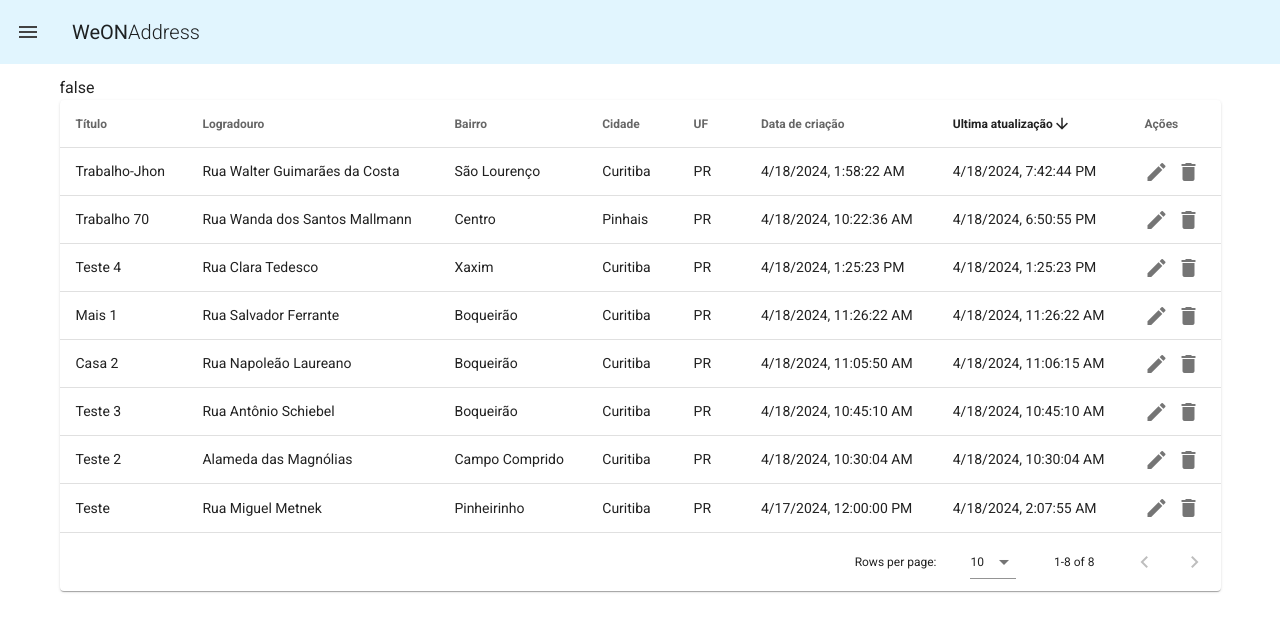
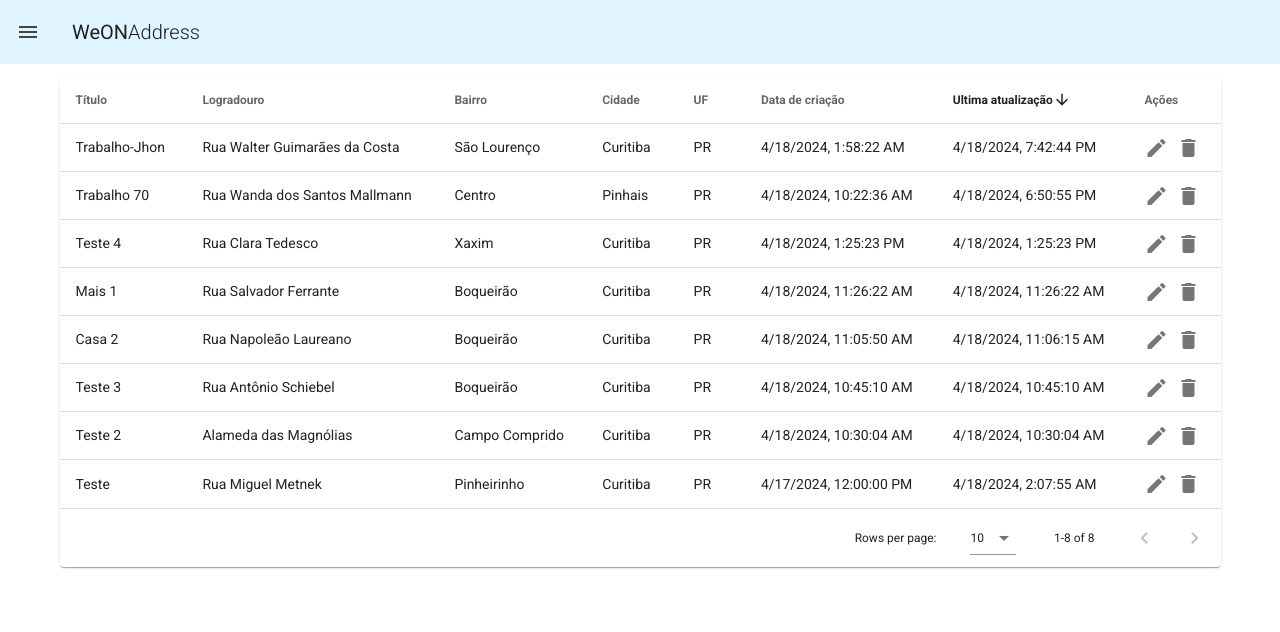
Before and after one commit to jhomc/weon-address, a Vue app: page /register in a window 1280 px wide. Shown: the top 632 px of the page. Built offline with nearby package versions, Linux system fonts and the light colour scheme; data requests are answered from the project's data file.

Commit message:
remove log

```diff
--- a/src/components/DataTable.vue
+++ b/src/components/DataTable.vue
@@ -1,6 +1,5 @@
 <template>
   <div>
-    {{ addressTableLoading }}
     <v-data-table :headers="headers" :items="items" item-key="id" :search="search" :show-select="false"
       :loading="addressTableLoading" class="elevation-1" :sort-by="['updated_at']" :sort-desc="true">
       <template v-slot:item.created_at="{ item }">
```
